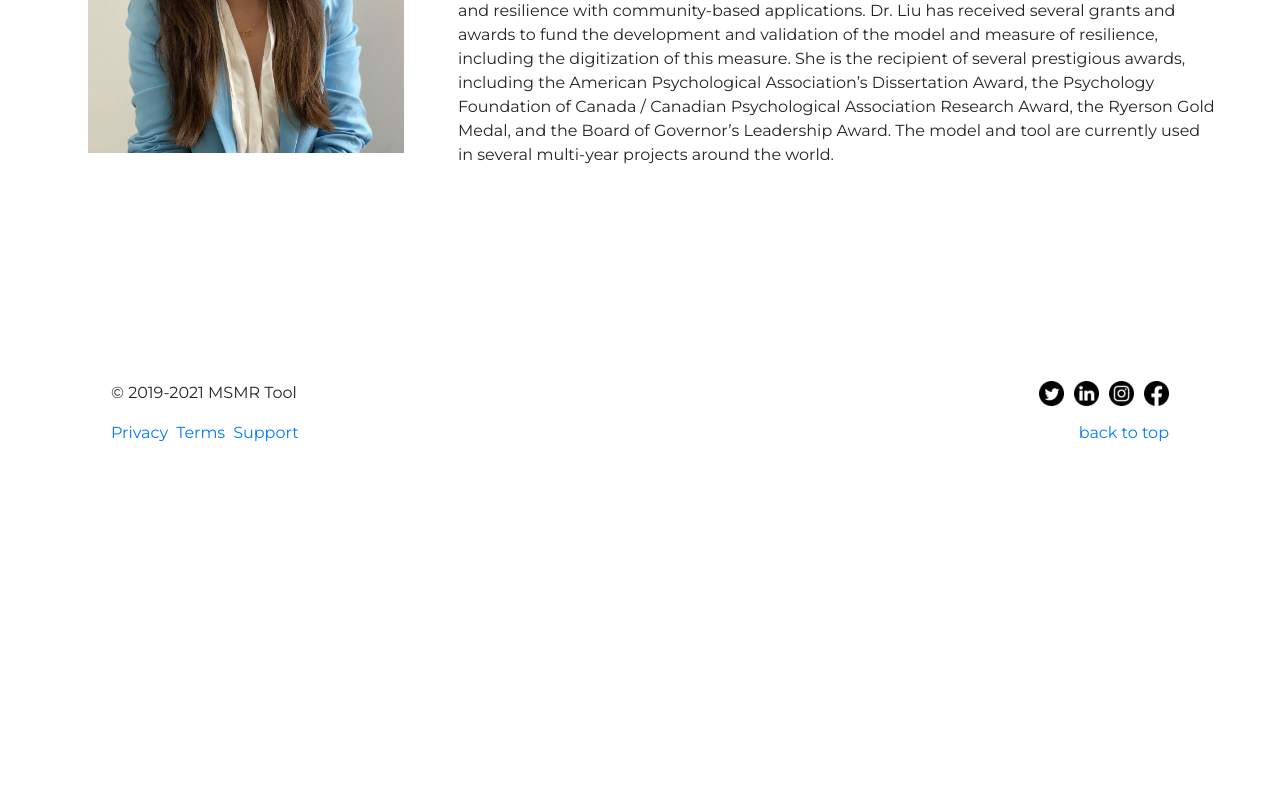
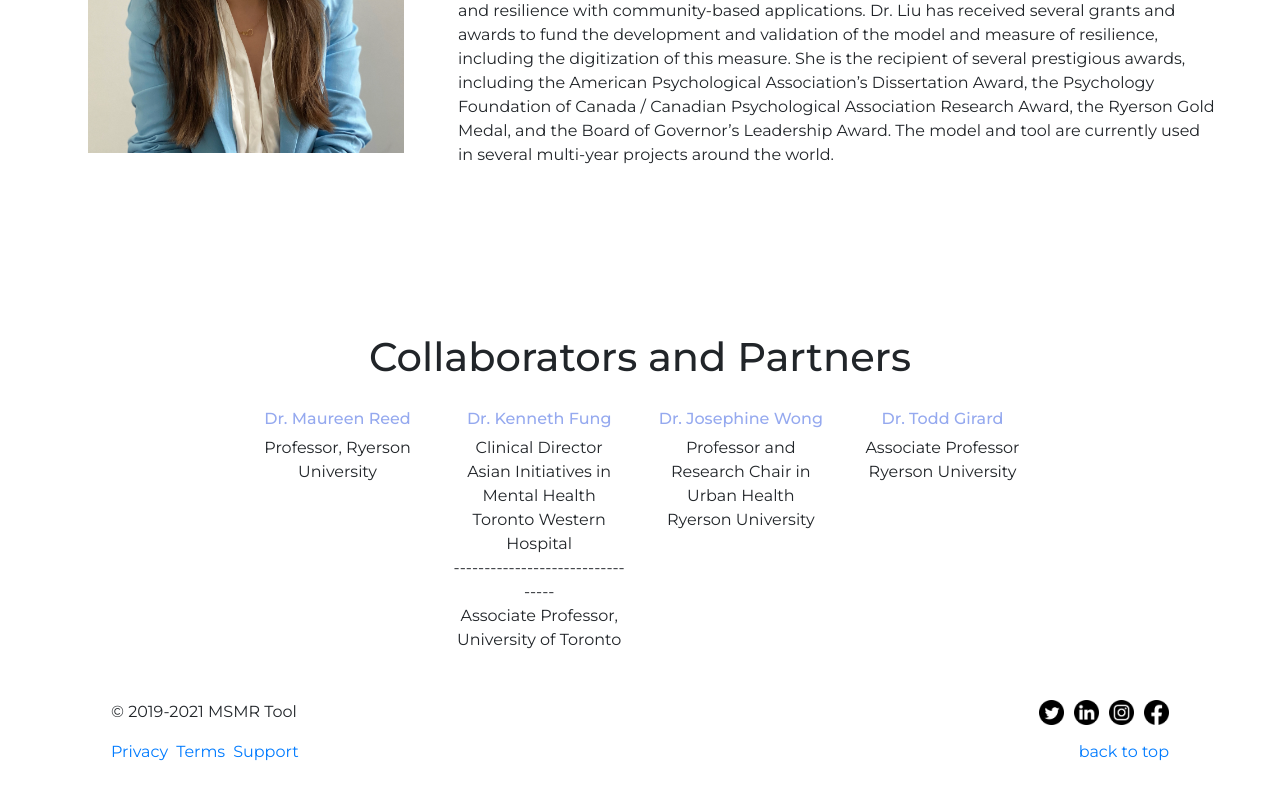
Before and after one commit to LemonFace0309/msmr, a Next.js app: page /about in a window 1280 px wide. Shown: the part 1393-2193 px from the top of the page. Before the commit the page ends 1902 px from the top, so only its background shows below. Built offline with nearby package versions, Linux system fonts and the light colour scheme.

Commit message:
added collaborators and partners

```diff
--- /dev/null
+++ b/components/About/Acknowledgement.js
@@ -0,0 +1,16 @@
+// @author Charles Liu
+
+import styles from './Acknowledgement.module.css'
+
+function Acknowledgement({ name, titles }) {
+  const positions = titles.map((title) => <p>{title}</p>)
+
+  return (
+    <div className={styles.container}>
+      <h6>{name}</h6>
+      {positions}
+    </div>
+  )
+}
+
+export default Acknowledgement
--- /dev/null
+++ b/components/About/Acknowledgement.module.css
@@ -0,0 +1,14 @@
+/* @author Charles Liu */
+
+.container {
+    text-align: center;
+}
+
+.container h6 {
+    color: #95A9EF;
+}
+
+.container p {
+    padding: 0;
+    margin: 0;
+}
--- /dev/null
+++ b/components/About/Acknowledgements.js
@@ -0,0 +1,30 @@
+// @author Charles Liu
+
+import Container from 'react-bootstrap/Container'
+import Row from 'react-bootstrap/Row'
+import Col from 'react-bootstrap/Col'
+
+import styles from './Acknowledgements.module.css'
+import Acknowledgement from './Acknowledgement'
+
+function Acknowledgements({ title, people }) {
+  const recognition = Object.keys(people).map((person) => (
+    <Col md={2}>
+      <Acknowledgement
+        name={people[person].name}
+        titles={people[person].titles}
+      />
+    </Col>
+  ))
+
+  return (
+    <Container fluid className={styles.container}>
+      <Row className={styles.row}>
+        <h1 className={styles.title}>{title}</h1>
+      </Row>
+      <Row className={styles.recogniationRow}>{recognition}</Row>
+    </Container>
+  )
+}
+
+export default Acknowledgements
--- /dev/null
+++ b/components/About/Acknowledgements.module.css
@@ -0,0 +1,19 @@
+/* @author Charles Liu */
+
+.container {
+  padding: 0 50px;
+}
+
+.title {
+  padding-bottom: 20px;
+}
+
+.row {
+  display: flex;
+  justify-content: center;
+}
+
+.recogniationRow {
+  display: flex;
+  justify-content: center;
+}
--- a/pages/about.js
+++ b/pages/about.js
@@ -3,8 +3,9 @@
 import styles from '../styles/About.module.css'
 import Banner from '../components/shared/Banner'
 import TextAndPic from '../components/shared/TextAndPic'
+import Acknowledgements from '../components/About/Acknowledgements'
 
-function about() {
+function about({ partners }) {
   return (
     <div>
       <Banner
@@ -71,8 +72,39 @@ function about() {
           </p>
         </div>
       </TextAndPic>
+      <Acknowledgements title="Collaborators and Partners" people={partners} />
     </div>
   )
 }
 
 export default about
+
+about.defaultProps = {
+  partners: {
+    one: {
+      name: 'Dr. Maureen Reed',
+      titles: ['Professor, Ryerson University'],
+    },
+    two: {
+      name: 'Dr. Kenneth Fung',
+      titles: [
+        'Clinical Director',
+        'Asian Initiatives in Mental Health',
+        'Toronto Western Hospital',
+        '---------------------------------',
+        'Associate Professor, University of Toronto',
+      ],
+    },
+    three: {
+      name: 'Dr. Josephine Wong',
+      titles: [
+        'Professor and Research Chair in Urban Health',
+        'Ryerson University',
+      ],
+    },
+    four: {
+      name: 'Dr. Todd Girard',
+      titles: ['Associate Professor', 'Ryerson University'],
+    },
+  },
+}
```
